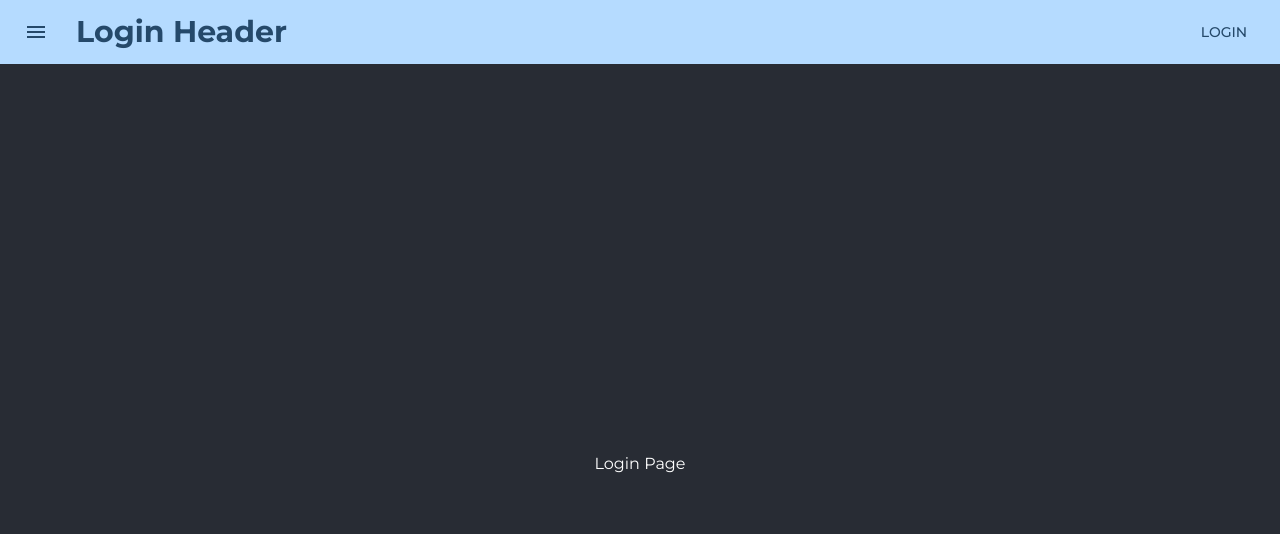
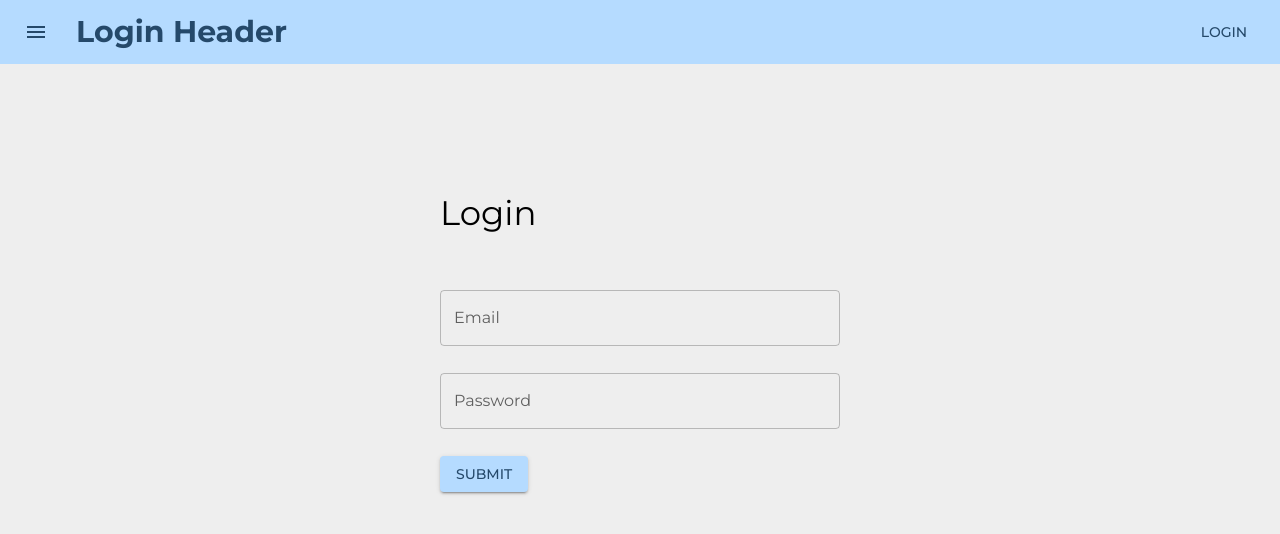
Before and after one commit to matt-lebl/uvic-marketplace, a React (Create React App) app in the folder frontend/: page /login in a window 1280 px wide. Shown: the top 534 px of the page. Built offline with nearby package versions, Linux system fonts and the light colour scheme.

Commit message:
Add login form, css fitting

```diff
--- a/frontend/package.json
+++ b/frontend/package.json
@@ -14,6 +14,7 @@
     "@types/node": "^16.18.98",
     "@types/react": "^18.3.3",
     "@types/react-dom": "^18.3.0",
+    "formik": "^2.4.6",
     "react": "^18.3.1",
     "react-dom": "^18.3.1",
     "react-router-dom": "^6.23.1",
--- a/frontend/src/App.tsx
+++ b/frontend/src/App.tsx
@@ -3,10 +3,12 @@
 import { BrowserRouter } from 'react-router-dom'
 import Router from './pages/Router'
 import MarketplaceTheme from './Theme'
+import { CssBaseline } from '@mui/material'
 
 function App() {
   return (
     <ThemeProvider theme={MarketplaceTheme}>
+      <CssBaseline />
       <BrowserRouter>
         <Router />
       </BrowserRouter>
--- a/frontend/src/pages/App.css
+++ b/frontend/src/pages/App.css
@@ -14,14 +14,14 @@
 }
 
 .App-header {
-  background-color: #282c34;
+  background-color: #eeeeee;
   min-height: 100vh;
   display: flex;
   flex-direction: column;
   align-items: center;
-  justify-content: center;
-  font-size: calc(10px + 2vmin);
-  color: white;
+  justify-content: start;
+  padding-top: 2rem;
+  color: rgb(0, 0, 0);
 }
 
 .App-link {
--- a/frontend/src/pages/Login.tsx
+++ b/frontend/src/pages/Login.tsx
@@ -1,12 +1,90 @@
-import React from 'react'
+import { ErrorSharp } from '@mui/icons-material'
 import './App.css'
-import { Typography } from '@mui/material'
+import { Typography, FormControl, TextField, Box, FormHelperText } from '@mui/material'
+import { Button } from '@mui/material'
+import { error } from 'console'
+import { Formik } from 'formik'
 
 function Login() {
   return (
     <div className="Login">
       <header className="App-header">
-        <Typography>Login Page</Typography>
+
+        <Box width={400} display="flex" flexDirection="column" flexWrap="nowrap" alignItems="center" marginTop={12}>
+          <Typography variant="h4" alignSelf="flex-start" marginBottom={5}>
+            Login
+          </Typography>
+
+          <Formik
+            initialValues={{ email: '', password: '' }}
+            validate={values => {
+              const errors: Record<string, string> = {}
+              if (!values.email) {
+                errors.email = 'Required'
+              } else if (
+                !/^[A-Z0-9._%+-]+@[A-Z0-9.-]+\.[A-Z]{2,4}$/i.test(values.email)
+              ) {
+                errors.email = 'Invalid email address'
+              }
+              if (!values.password) {
+                errors.password = 'Required'
+              }
+              return errors
+            }}
+            onSubmit={(values, { setSubmitting }) => {
+              setTimeout(() => {
+                // TODO: Implement login hook and redirect to home page on success
+                alert(JSON.stringify(values, null, 2))
+                setSubmitting(false)
+              }, 400)
+            }}
+          >
+            {({
+              values,
+              errors,
+              touched,
+              handleChange,
+              handleBlur,
+              handleSubmit,
+              isSubmitting,
+            }) => (
+              <form onSubmit={handleSubmit} data-testid="login-form">
+                <FormControl fullWidth>
+                  <TextField
+                    type="email"
+                    name="email"
+                    onChange={handleChange}
+                    onBlur={handleBlur}
+                    value={values.email}
+                    label="Email"
+                    margin="normal"
+                    error={Boolean(errors.email) && touched.email}
+                  />
+                  <FormHelperText style={{ color: 'red' }}>{errors.email}</FormHelperText>
+                </FormControl>
+                <FormControl fullWidth>
+                  <TextField
+                    type="password"
+                    name="password"
+                    onChange={handleChange}
+                    onBlur={handleBlur}
+                    value={values.password}
+                    label="Password"
+                    margin="normal"
+                    error={Boolean(errors.password) && touched.password}
+                  />
+                  <FormHelperText style={{ color: 'red' }}>{errors.password}</FormHelperText>
+                </FormControl>
+                <div>
+                  <Button type="submit" disabled={isSubmitting} variant="contained" color="primary" sx={{ my:2 }}>
+                    Submit
+                  </Button>
+                </div>
+              </form>
+            )}
+          </Formik>
+        </Box>
+
       </header>
     </div>
   )
```
Also changed, not shown: 2 other files (tests, documents, lock files or other folders).
